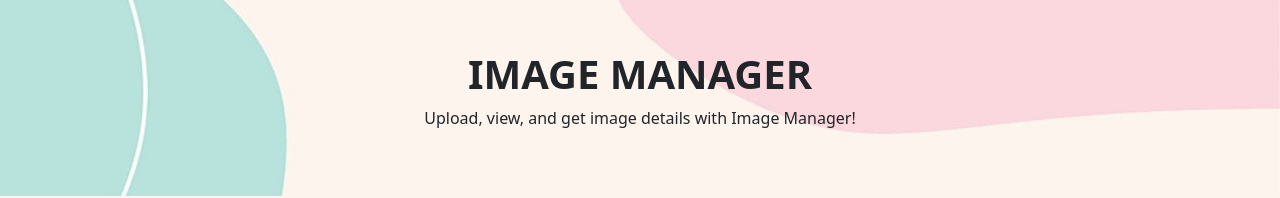
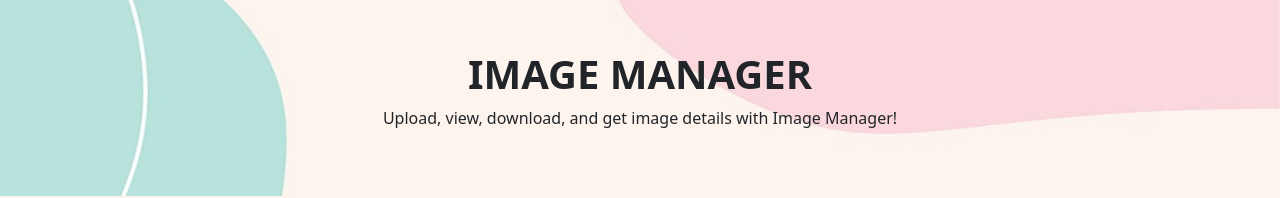
Before and after one commit to tonvilro/LogMeal-Task, a plain HTML site: page frontend/index.html in a window 1280 px wide. Shown: the top 198 px of the page. Drawn offline with Linux system fonts and the light colour scheme; no server answers.

Commit message:
Update index.html

```diff
--- a/frontend/index.html
+++ b/frontend/index.html
@@ -16,7 +16,7 @@
         <div class="header" style="background-image: url('img/header.jpg')">
               <div class="hero-unit" style="padding-bottom: 30px">
                 <h1 style="font-weight: bold">IMAGE MANAGER</h1>
-                <p>Upload, view, and get image details with Image Manager!</p>
+                <p>Upload, view, download, and get image details with Image Manager!</p>
               </div>
         </div>
         <div class="container my-3">
```
